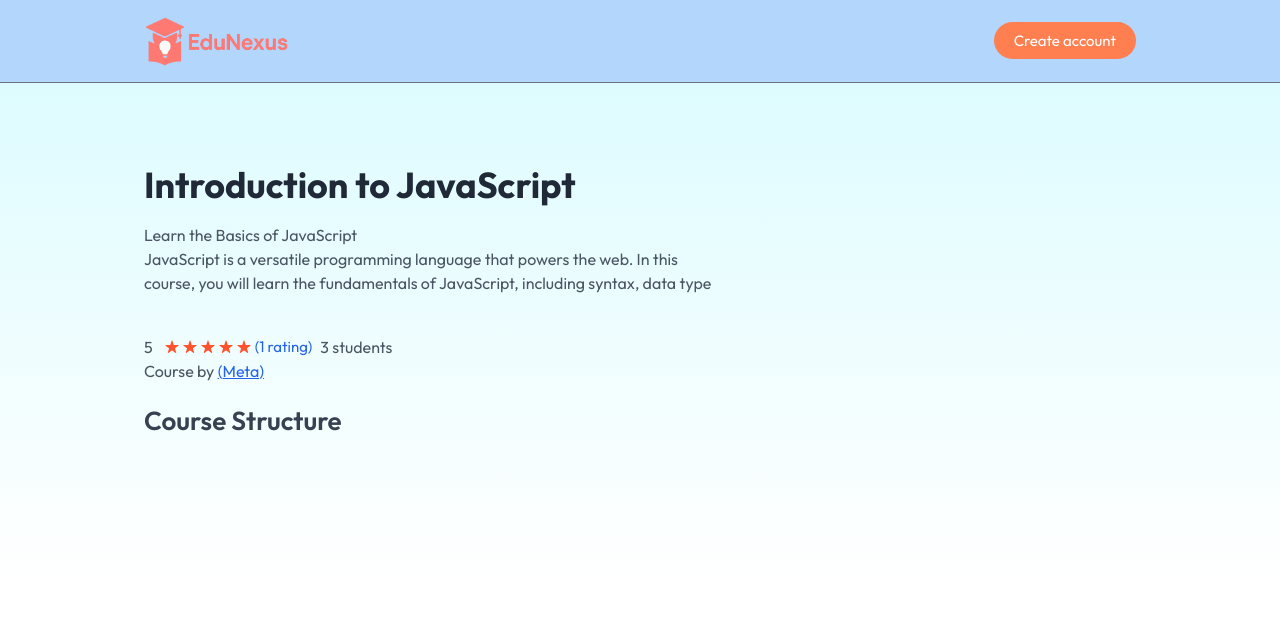
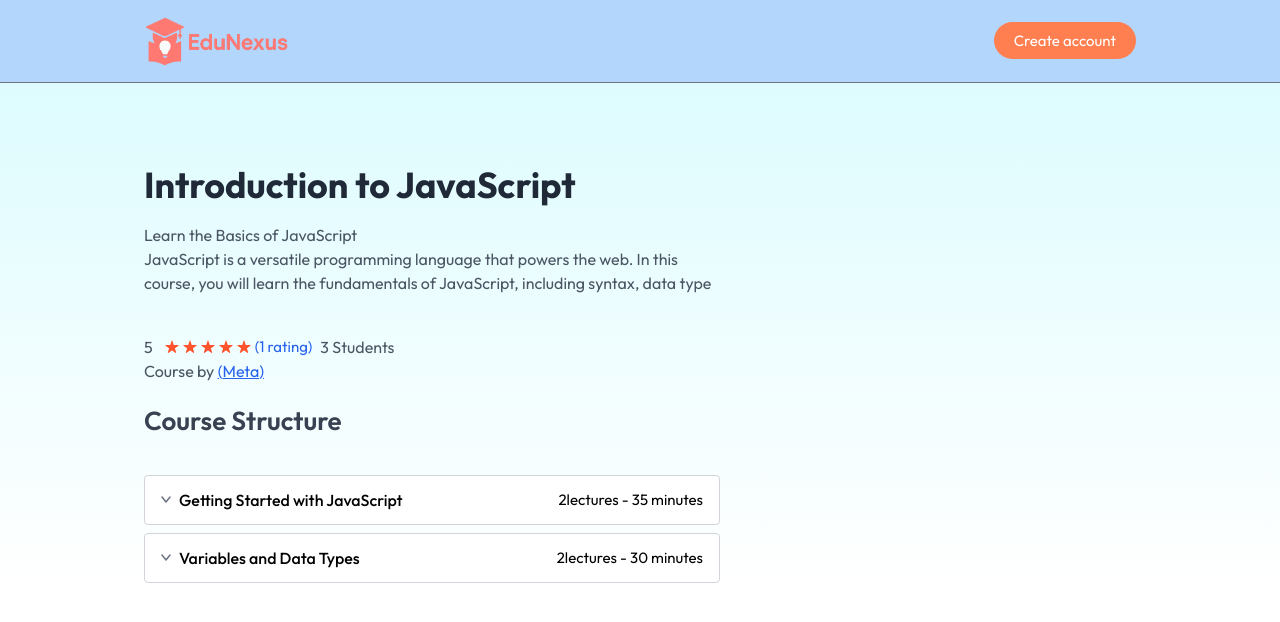
Before and after one commit to MDPerrfan/EduNexas, a React (Vite) app in the folder client/: page /course/605c72efb3f1c2b1f8e4e1a1 in a window 1280 px wide. Shown: the top 622 px of the page. Built offline with nearby package versions, Linux system fonts and the light colour scheme; no server answers.

Commit message:
completed the left column of the page

```diff
--- a/client/src/pages/student/CourseDetails.jsx
+++ b/client/src/pages/student/CourseDetails.jsx
@@ -3,11 +3,13 @@
 import { AppContext } from '../../context/AppContext';
 import Loading from '../../components/students/Loading';
 import { assets } from '../../assets/assets';
-
+import humanizeDuration from 'humanize-duration';
 const CourseDetails = () => {
   const { id } = useParams();
   const [courseData, setCourseData] = useState(null);
-  const { allcourses, navigate, avgRating } = useContext(AppContext);
+  const [opensection,setOpensection]=useState({})
+  const { allcourses, navigate, avgRating,calculateChaptertime } = useContext(AppContext);
+
 
   useEffect(() => {
     if (allcourses && allcourses.length > 0) {
@@ -20,7 +22,13 @@
       }
     }
   }, [allcourses, id]);
-
+  const toggleSection=(index)=>{
+    setOpensection((prev)=>(
+      {...prev,
+        [index]: !prev[index],
+      }
+    ))
+  }
   if (!courseData) {
     return (
       <Loading />
@@ -43,14 +51,43 @@
               <img key={i} src={i < Math.floor(avgRating(courseData)) ? assets.star : assets.star_blank} alt="*" className='w-3.5 h-3.5' />
             ))}
             <div className='flex items-center gap-2'>
-              <p className=' text-blue-600'>({courseData.courseRatings.length} {courseData.courseRatings.length>1?"ratings":"rating"})</p>
-              <p className=' md:text-base text-sm text-gray-600'>{courseData.enrolledStudents.length} students</p>
+              <p className=' text-blue-600'>({courseData.courseRatings.length} {courseData.courseRatings.length > 1 ? "ratings" : "rating"})</p>
+              <p className=' md:text-base text-sm text-gray-600'>{courseData.enrolledStudents.length} {courseData.enrolledStudents.length > 1 ? "Students" : "Student"}</p>
             </div>
 
           </div>
           <p className='mr-2 md:text-base text-sm text-gray-600'>Course by <span className='text-blue-600 underline'>({courseData.author})</span></p>
           <div className='my-5 '>
             <h1 className=" text-course-details-heading-small font-semibold mb-4 text-gray-700">Course Structure</h1>
+            <div className='pt-5'>
+            {courseData.courseContent.map((chapter,index)=>(
+              <div key={index} className='border border-gray-300 bg-white mb-2 rounded'>
+                <div className='flex items-center justify-between px-4 py-3 cursor-pointer select-none' onClick={()=>toggleSection(index)}>
+                  <div className='flex items-center gap-2'>
+                    <img src={assets.down_arrow_icon} alt="arr_icon" className={`transform transition-transform ${opensection[index]?'rotate-180':''}`}/>
+                    <p className='font-medium md:text-base'>{chapter.chapterTitle}</p>
+                  </div>
+                  <p>{chapter.chapterContent.length}lectures - {calculateChaptertime(chapter)}</p>
+                </div>
+                <div className={`overflow-hidden transition-all duration-300 ${opensection[index] ? 'max-h-96':'max-h-0' }`}>
+                  <ul className='list-disc md:pl-10 pl-4 pr-4 py-2 text-gray-600 border-t border-gray-300'>
+                    {chapter.chapterContent.map((lec,i)=>(
+                      <li key={i} className='flex items-start gap-2 py-1'>
+                        <img src={assets.play_icon} alt="play_icon" className='w-4 h-4 mt-1'/>
+                        <div className='flex items-center justify-between w-full text-gray-800 text-xs md:text-default'>
+                          <p>{lec.lectureTitle}</p>
+                          <div className='flex gap-2 '>
+                            {lec.isPreviewFree && <p className='text-blue-500 cursor-pointer'>Preview</p>}
+                            <p>{humanizeDuration(lec.lectureDuration*60*1000,{units:['h','m']})}</p>
+                          </div>
+                        </div>
+                      </li>
+                    ))}
+                  </ul>
+                </div>
+              </div>
+            ))}
+            </div>
           </div>
 
         </div>
```
